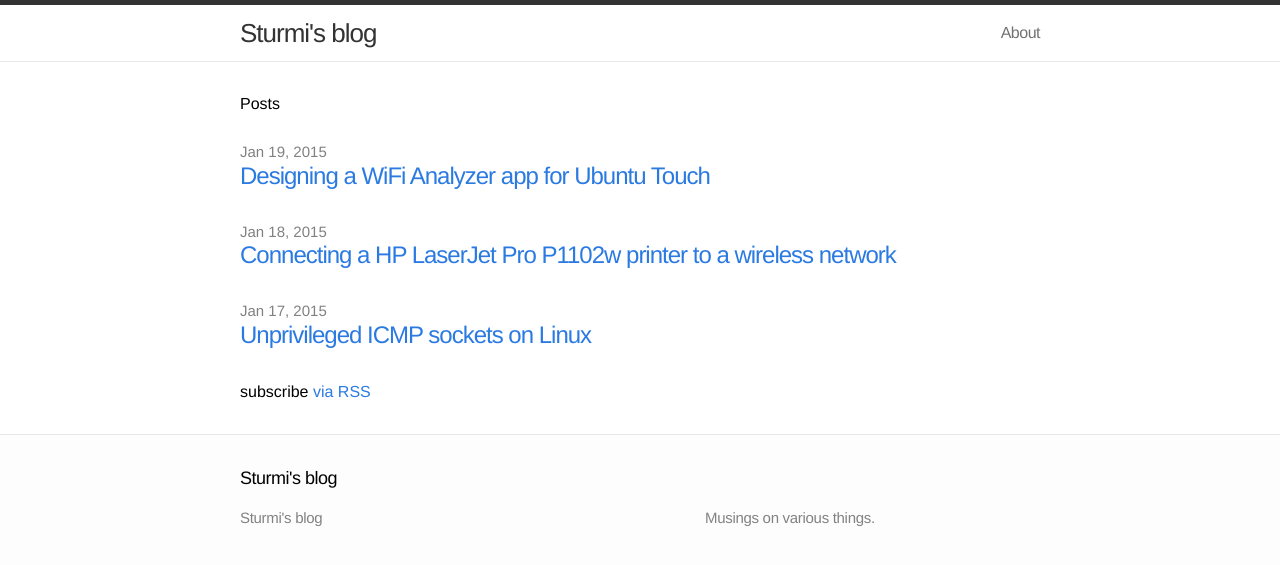
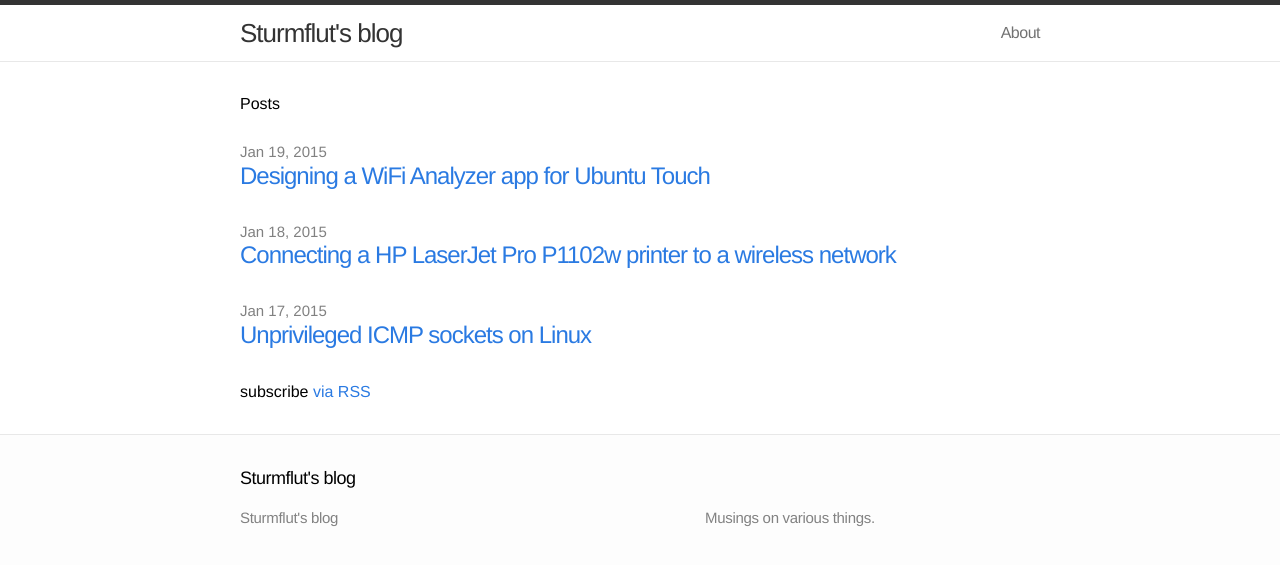
Before and after one commit to Sturmflut/sturmflut.github.io, a Jekyll site: the page built from index.html, in a window 1280 px wide. Shown: the top 565 px of the page. Built offline with Jekyll 4.4.1, drawn with Linux system fonts in a browser that asks for light colours.

Commit message:
Change blog title

```diff
--- a/_config.yml
+++ b/_config.yml
@@ -1,9 +1,9 @@
 # Site settings
-title: Sturmi's blog
+title: Sturmflut's blog
 email:
 description: "Musings on various things."
 baseurl: ""
-url: "http://sturmflut.github.io"
+url: "https://sturmflut.github.io/"
 
 # Build settings
 markdown: kramdown
```
